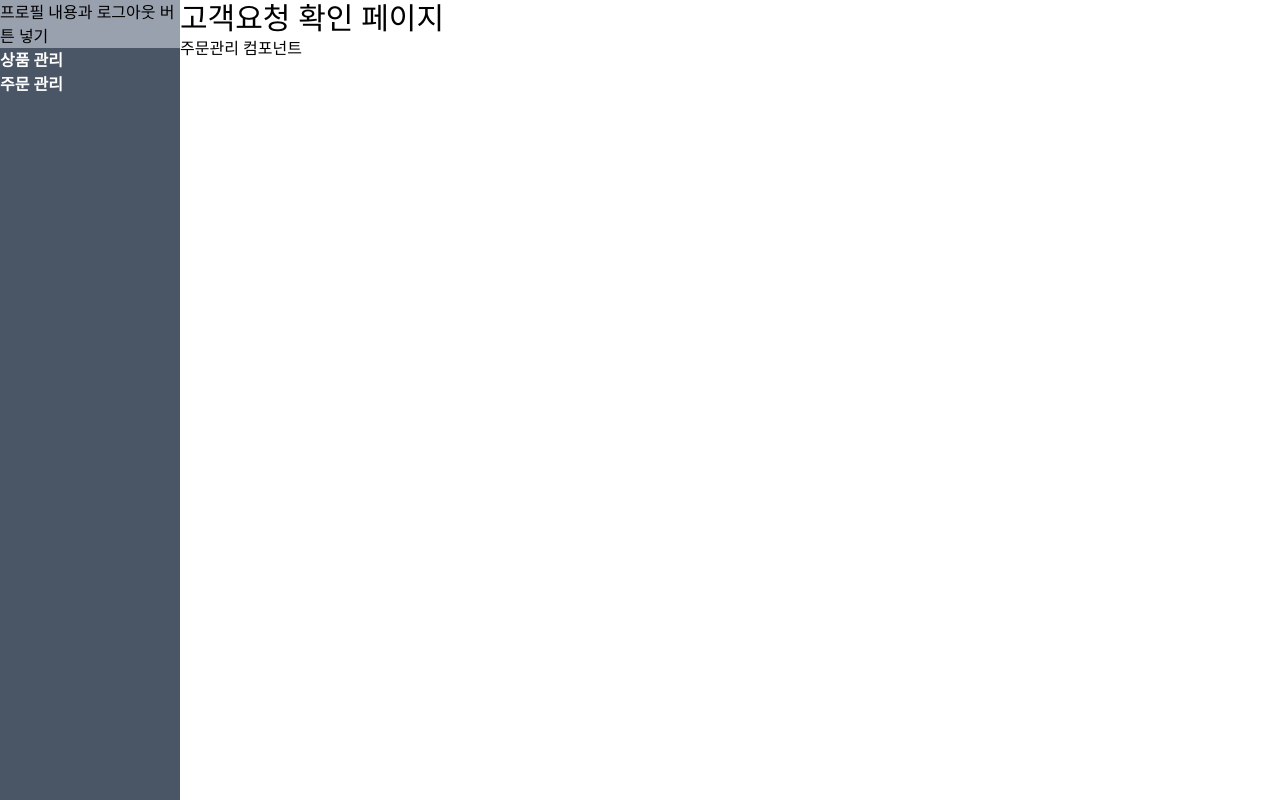
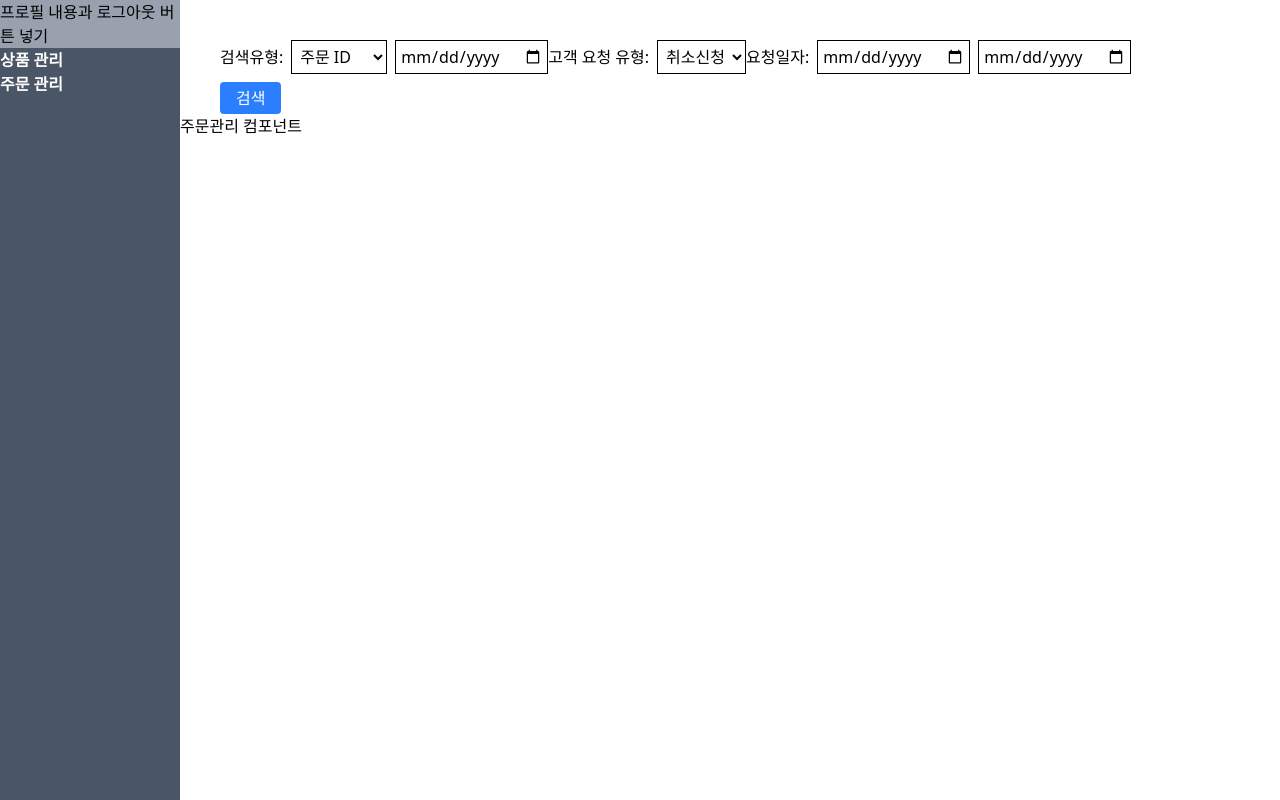
Before and after one commit to kimhyungkwan900/FirstProjShopMallReact, a React (Vite) app: page /admin/claims in a window 1280 px wide. Built offline with nearby package versions, Linux system fonts and the light colour scheme; the HTML template or start-up script is replaced by a standard one.

Commit message:
2025-07-13 2346

```diff
--- a/src/component/admin/order/AdOrderListComponent.jsx
+++ b/src/component/admin/order/AdOrderListComponent.jsx
@@ -1,8 +1,108 @@
-const AdOrderListComponent = ()=>{
-  return (
-    <div className="">
-      주문관리 컴포넌트
-    </div>
-  );
+import { useState, useEffect, useCallback } from 'react'
+import { getOrderList } from "../../../api/admin/order/OrderManageApi";
+// import { patchStatus } from "../../../api/admin/order/OrderManageApi";
+import Pagination from "../product/Pagination"
+
+const AdOrderListComponent = ({ searchFilters, currentPage, onPageChange })=>{
+
+    const [orders, setOrders] = useState([]);
+    const [totalPages, setTotalPages] = useState(1);
+    const [selectedIds, setSelectedIds] = useState([]);
+
+    const getOrders = useCallback(async () => {
+
+        const orderParams = {
+            ...searchFilters,
+            isApproved: true,
+            page: currentPage,
+        };
+
+        try {
+            const result = await getOrderList(orderParams);
+
+            setOrders(result.orders.content);
+            setTotalPages(result.totalPage);
+            setSelectedIds([]);
+        } catch (error) {
+            console.error('주문 목록 불러오기 실패:', error);
+            setOrders([]);
+            setTotalPages(1);
+        }
+    },[searchFilters, currentPage]);
+
+    useEffect(() => {
+        getOrders();
+    }, [getOrders]);
+
+    // const toggleSelect = (id) => {
+    //     setSelectedIds(prev =>
+    //         prev.includes(id)? prev.filter(selectedId => selectedId !== id) : [...prev, id]
+    //     );
+    //     console.log(selectedIds);
+    // };
+
+    // const handleUpdateSelected = async () => {
+    //     if (selectedIds.length === 0)
+    //         return;
+
+    //     try{
+    //         const result = await patchStatus(selectedIds);
+    //         console.log(result);
+    //     } catch (error){
+    //         console.log('상품삭제 실패: ', error)
+    //     } finally{
+    //         await getProducts();
+    //     }
+    // };
+
+    return (
+        <div className='flex flex-col ml-10 mr-10 mt-10 relative'>
+            <button className="absolute top-0 left-0 bg-gray-400 text-white rounded"
+            // onClick={}
+            disabled={selectedIds.length === 0}>
+                선택 삭제
+            </button>
+            <table id="list" className='border border-gray-400 mt-8'>
+                <tr className='bg-gray-400'>
+                    <th></th>
+                    <th>주문ID</th>
+                    <th>주문자ID</th>
+                    <th>주문상태</th>
+                    <th>주문날짜</th>
+                    <th>주문가격</th>
+                    <th>결제방식</th>
+                </tr>
+                {orders.length === 0? (
+                    <tr>
+                        {/* <td>검색결과가 없습니다.</td> */}
+                    </tr>
+                ): (
+                    orders.map((o) => (
+                        <tr key={o.orderManageId} className='text-center hover:bg-gray-100 cursor-pointer'>
+                            <td>
+                                <input
+                                    type='checkbox'
+                                    checked={selectedIds.includes(o.order.id)}
+                                    // onChange={() => toggleSelect(p.id)}
+                                />
+                            </td>
+                            <td>{o.order.id}</td>
+                            <td>{o.order.member_id}</td>
+                            <td>{o.orderStatus}</td>
+                            <td>{new Date(o.order.order_date).toLocaleDateString()}</td>
+                            <td>{o.total_amount.toLocaleString()}</td>
+                            <td>{o.order.payment_method}</td>
+                        </tr>
+                    ))
+                )}
+            </table>
+            {/* 페이징 */}
+            <Pagination
+                currentPage={currentPage}
+                totalPages={totalPages}
+                onPageChange={onPageChange}
+            />
+        </div>
+    );
 }
 export default AdOrderListComponent;
--- a/src/component/admin/product/AdProductListComponent.jsx
+++ b/src/component/admin/product/AdProductListComponent.jsx
@@ -24,6 +24,7 @@
 
         try {
             const result = await getProductList(productParams);
+            console.log(result)
 
             setProducts(result.products.content);
             setTotalPages(result.totalPage);
--- a/src/pages/admin/ordermanage/AdClaimListPage.jsx
+++ b/src/pages/admin/ordermanage/AdClaimListPage.jsx
@@ -1,15 +1,63 @@
-// import { useState } from 'react'
+import { useState } from 'react'
 import AdminLayout from "../../../layouts/AdminLayout";
 import AdClaimListComponent from '../../../component/admin/order/AdClaimListComponent'
 
 const AdClaimListPage = ()=>{
-  return (
-    <AdminLayout>
-        <div className="text-3xl">
-            고객요청 확인 페이지
-        </div>
-        <AdClaimListComponent/>
-    </AdminLayout>
-  );
+    const [filters, setFilters] = useState({
+        searchType: '',
+        searchContent: '',
+        returnType: '',
+        startDate: '',
+        endDate: '',
+    });
+
+    const [currentPage, setCurrentPage] = useState(0);
+
+    const [appliedFilters, setAppliedFilters] = useState(filters);
+
+    const handleSearch = () => {
+        setAppliedFilters(filters);
+        setCurrentPage(0); // 첫 페이지로 초기화
+    };
+
+    const handlePageChange = (newPage) => {
+        setCurrentPage(newPage);
+    };
+
+    return (
+        <AdminLayout>
+            <div className="space-y-2 ml-10 mt-10">
+                {/* 주문ID, 주문자ID, 주문 상태, 주문일자(regtime) */}
+                검색유형:
+                <select value={filters.searchType} onChange={(e)=>setFilters({...filters, searchType: e.target.value})} className="border ml-2 p-1">
+                    <option value="주문 ID">주문 ID</option>
+                    <option value="주문자 ID">주문자 ID</option>
+                </select>
+                <input type="date" value={filters.searchContent} onChange={(e)=>setFilters({ ...filters, searchContent: e.target.value })} className="border ml-2 p-1"/>
+                고객 요청 유형:
+                <select value={filters.returnType} onChange={(e)=>setFilters({...filters, orderStatus: e.target.value})} className="border ml-2 p-1">
+                    <option value="CANCEL_REQUEST">취소신청</option>
+                    <option value="CANCEL_COMPLETE">취소완료</option>
+                    <option value="CANCEL_REJECTED">취소반려</option>
+                    <option value="RETURN_REQUEST">반품신청</option>
+                    <option value="RETURN_COMPLETE">반품완료</option>
+                    <option value="RETURN_REJECTED">반품반려</option>
+                    <option value="EXCHANGE_REQUEST">교환신청</option>
+                    <option value="EXCHANGE_COMPLETE">교환완료</option>
+                    <option value="EXCHANGE_REJECTED">교환반려</option>
+                </select>
+                요청일자:
+                <input type="date" value={filters.startDate} onChange={(e)=>setFilters({ ...filters, startDate: e.target.value })} className="border ml-2 p-1"/>
+                <input type="date" value={filters.endDate} onChange={(e)=>setFilters({ ...filters, endDate: e.target.value })} className="border ml-2 p-1"/>
+            </div>
+            <button className="bg-blue-500 text-white px-4 py-1 ml-10 rounded" onClick={handleSearch}>검색</button>
+
+            <AdClaimListComponent
+                searchFilters={appliedFilters}
+                currentPage={currentPage}
+                onPageChange={handlePageChange}
+            />
+        </AdminLayout>
+    );
 }
 export default AdClaimListPage;
--- a/src/pages/admin/ordermanage/AdOrderListPage.jsx
+++ b/src/pages/admin/ordermanage/AdOrderListPage.jsx
@@ -8,7 +8,6 @@
         searchType: '',
         searchContent: '',
         orderStatus: '',
-        dateType: '',
         startDate: '',
         endDate: '',
     });
@@ -35,8 +34,9 @@
                 <option value="주문 ID">주문 ID</option>
                 <option value="주문자 ID">주문자 ID</option>
             </select>
+            <input type="date" value={filters.searchContent} onChange={(e)=>setFilters({ ...filters, searchContent: e.target.value })} className="border ml-2 p-1"/>
             주문 상태:
-            <select value={filters.dateType.orderStatus} onChange={(e)=>setFilters({...filters, orderStatus: e.target.value})} className="border ml-2 p-1">
+            <select value={filters.orderStatus} onChange={(e)=>setFilters({...filters, orderStatus: e.target.value})} className="border ml-2 p-1">
                 <option value="접수">접수</option>
                 <option value="확인">확인</option>
                 <option value="배송중">배송중</option>
@@ -46,7 +46,13 @@
             <input type="date" value={filters.startDate} onChange={(e)=>setFilters({ ...filters, startDate: e.target.value })} className="border ml-2 p-1"/>
             <input type="date" value={filters.endDate} onChange={(e)=>setFilters({ ...filters, endDate: e.target.value })} className="border ml-2 p-1"/>
         </div>
-        <AdOrderListComponent />
+        <button className="bg-blue-500 text-white px-4 py-1 ml-10 rounded" onClick={handleSearch}>검색</button>
+
+        <AdOrderListComponent
+            searchFilters={appliedFilters}
+            currentPage={currentPage}
+            onPageChange={handlePageChange}
+        />
     </AdminLayout>
   );
 }
```
